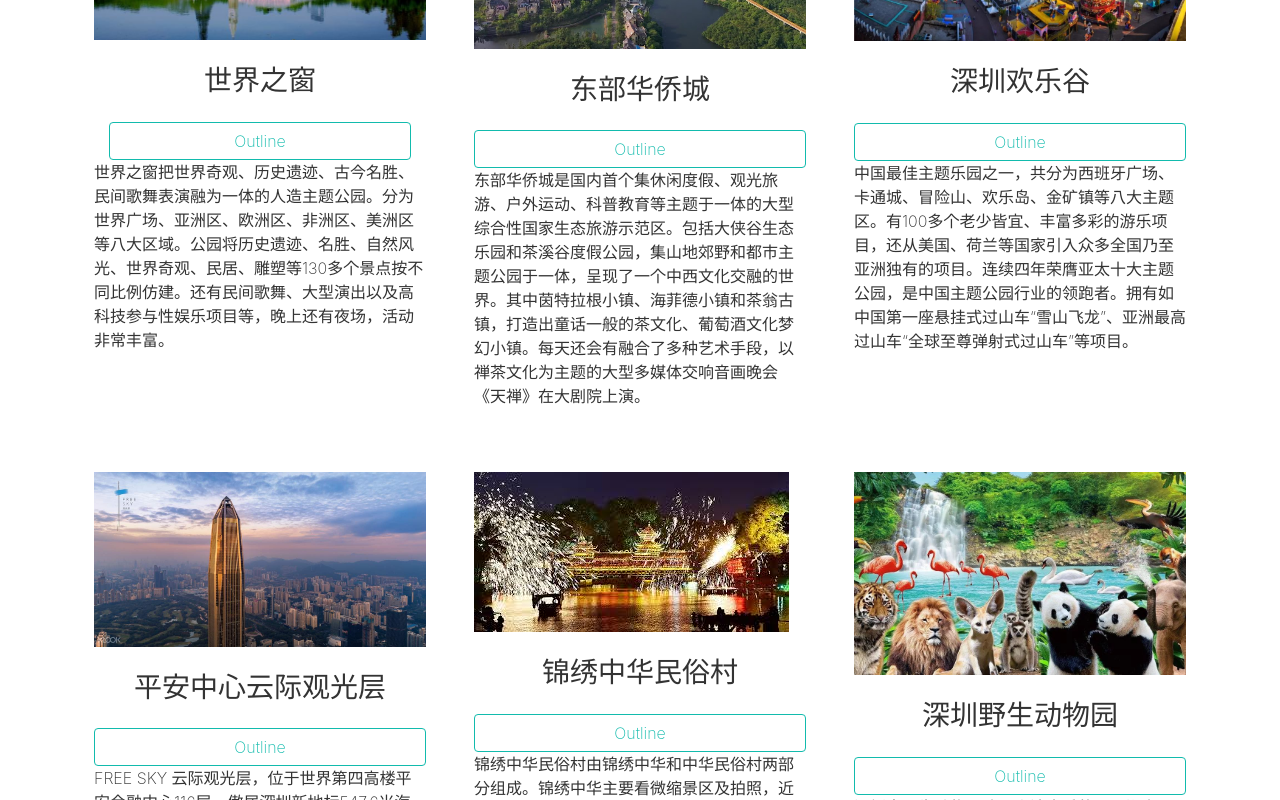
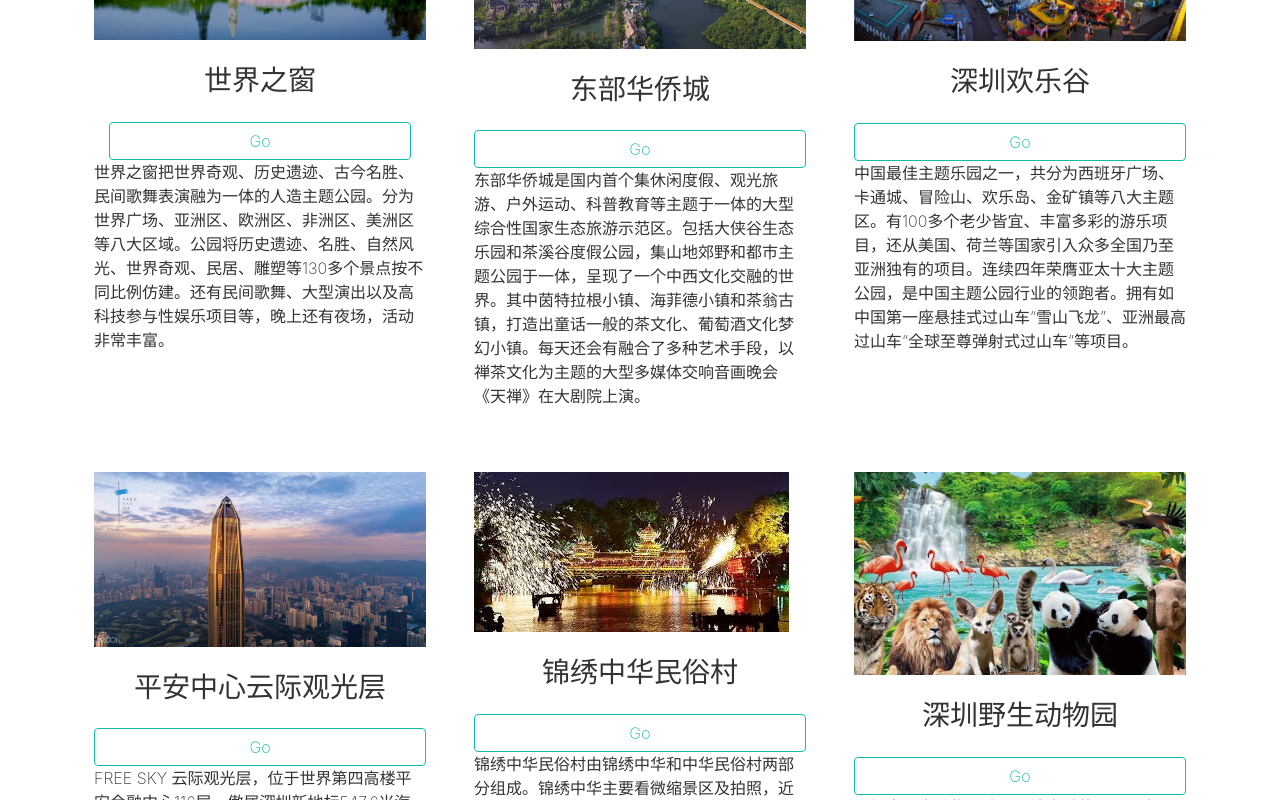
Before and after one commit to YuqingNan/Yuqingnan.github.io, a plain HTML site: page Final/default/blank.html in a window 1280 px wide. Shown: the part 1020-1820 px from the top of the page. Drawn offline with nearby package versions, Linux system fonts and the light colour scheme.

Commit message:
Update blank.html

```diff
--- a/Final/default/blank.html
+++ b/Final/default/blank.html
@@ -68,7 +68,7 @@
       <div class="row">
         <div class="col-md-4 col-6 p-3"> <img class="img-fluid d-block" src="img/世界之窗.jpeg">
           <h3 class="my-3 text-center">世界之窗</h3>
-          <div class="col-md-12"><a class="btn btn-outline-primary btn-block" href="Detail.html">Outline</a></div>
+          <div class="col-md-12"><a class="btn btn-outline-primary btn-block" href="Detail.html">Go<br></a></div>
           <div class="row">
           </div>
           <p contenteditable="true">世界之窗把世界奇观、历史遗迹、古今名胜、民间歌舞表演融为一体的人造主题公园。分为世界广场、亚洲区、欧洲区、非洲区、美洲区等八大区域。公园将历史遗迹、名胜、自然风光、世界奇观、民居、雕塑等130多个景点按不同比例仿建。还有民间歌舞、大型演出以及高科技参与性娱乐项目等，晚上还有夜场，活动非常丰富。</p>
@@ -76,14 +76,14 @@
         <div class="col-md-4 col-6 p-3"> <img class="img-fluid d-block" src="img/东部华侨城.jpg">
           <h3 class="my-3 text-center">东部华侨城</h3>
           <div class="row">
-            <div class="col-md-12"><a class="btn btn-outline-primary btn-block" href="#">Outline</a></div>
+            <div class="col-md-12"><a class="btn btn-outline-primary btn-block" href="#">Go</a></div>
           </div>
           <p>东部华侨城是国内首个集休闲度假、观光旅游、户外运动、科普教育等主题于一体的大型综合性国家生态旅游示范区。包括大侠谷生态乐园和茶溪谷度假公园，集山地郊野和都市主题公园于一体，呈现了一个中西文化交融的世界。其中茵特拉根小镇、海菲德小镇和茶翁古镇，打造出童话一般的茶文化、葡萄酒文化梦幻小镇。每天还会有融合了多种艺术手段，以禅茶文化为主题的大型多媒体交响音画晚会《天禅》在大剧院上演。</p>
         </div>
         <div class="col-md-4 col-6 p-3"> <img class="img-fluid d-block" src="img/欢乐谷.jpeg">
           <h3 class="my-3 text-center">深圳欢乐谷</h3>
           <div class="row">
-            <div class="col-md-12"><a class="btn btn-outline-primary btn-block" href="#">Outline</a></div>
+            <div class="col-md-12"><a class="btn btn-outline-primary btn-block" href="#">Go</a></div>
           </div>
           <p contenteditable="true">中国最佳主题乐园之一，共分为西班牙广场、卡通城、冒险山、欢乐岛、金矿镇等八大主题区。有100多个老少皆宜、丰富多彩的游乐项目，还从美国、荷兰等国家引入众多全国乃至亚洲独有的项目。连续四年荣膺亚太十大主题公园，是中国主题公园行业的领跑者。拥有如中国第一座悬挂式过山车“雪山飞龙”、亚洲最高过山车“全球至尊弹射式过山车”等项目。</p>
         </div>
@@ -96,21 +96,21 @@
         <div class="col-md-4 col-6 p-3"> <img class="img-fluid d-block" src="img/平安中心.jpg">
           <h3 class="my-3 text-center">平安中心云际观光层</h3>
           <div class="row">
-            <div class="col-md-12"><a class="btn btn-outline-primary btn-block" href="#">Outline</a></div>
+            <div class="col-md-12"><a class="btn btn-outline-primary btn-block" href="#">Go</a></div>
           </div>
           <p contenteditable="true">FREE SKY 云际观光层，位于世界第四高楼平安金融中心116层，傲居深圳新地标547.6米海拔高空，可360°鸟瞰深圳四方八面不同景观与城市风貌。观光层内部涵盖透明观景区、互动体验区、特色展示区等多个功能空间，以先进的智能多媒体设施，展示具有丰富深圳特色的年轻文化。这里是品味深圳繁华与自然辉映的绝佳地点，尊享大鹏扶云处饱览城市风光的独特体验，360度云端纵览，震撼呈现。</p>
         </div>
         <div class="col-md-4 col-6 p-3"> <img class="img-fluid d-block" src="img/民族文化村.jpeg">
           <h3 class="my-3 text-center" contenteditable="true">锦绣中华民俗村</h3>
           <div class="row">
-            <div class="col-md-12"><a class="btn btn-outline-primary btn-block" href="#">Outline</a></div>
+            <div class="col-md-12"><a class="btn btn-outline-primary btn-block" href="#">Go</a></div>
           </div>
           <p contenteditable="true">锦绣中华民俗村由锦绣中华和中华民俗村两部分组成。锦绣中华主要看微缩景区及拍照，近百处按1:15的比例缩小的中国著名景点。迷你版的万里长城、秦兵马俑、敦煌莫高窟、黄果树瀑布等名胜都可在此尽收眼底，因而有“一天游遍中华”之说。可以领略到中华56个民族所交织出的别样风情，这里有缤纷的少数民族服装、村寨的建筑以及各式民俗表演等。</p>
         </div>
         <div class="col-md-4 col-6 p-3"> <img class="img-fluid d-block" src="img/动物园.jpeg">
           <h3 class="my-3 text-center">深圳野生动物园</h3>
           <div class="row">
-            <div class="col-md-12"><a class="btn btn-outline-primary btn-block" href="#">Outline</a></div>
+            <div class="col-md-12"><a class="btn btn-outline-primary btn-block" href="#">Go<br></a></div>
           </div>
           <p contenteditable="true">深圳市野生动物园建于山清水秀的西丽湖东畔，海浪汹涌的大鹏湾北岸，毗邻麒麟山庄和深圳大学城，是全国第一家由企业投资兴办的市政项目和返朴归真的开放式动物园，占地面积1.2平方公里，总投资2.5亿人民币，于1993年9月28日正式开业，从而中国第一家放养式动物园并集动物、森林、植物、科普等多种特色和观赏功能为一体的具有亚热带新型园林生态环境系统的风景区，荣获国务院授予的“中华之最”光荣称号，从而使该园在国内外的风景区和动物园中的应有地位得到了进一步的确认，犹如深港都市区里的一颗璀璨的绿色明珠。</p>
         </div>
```
